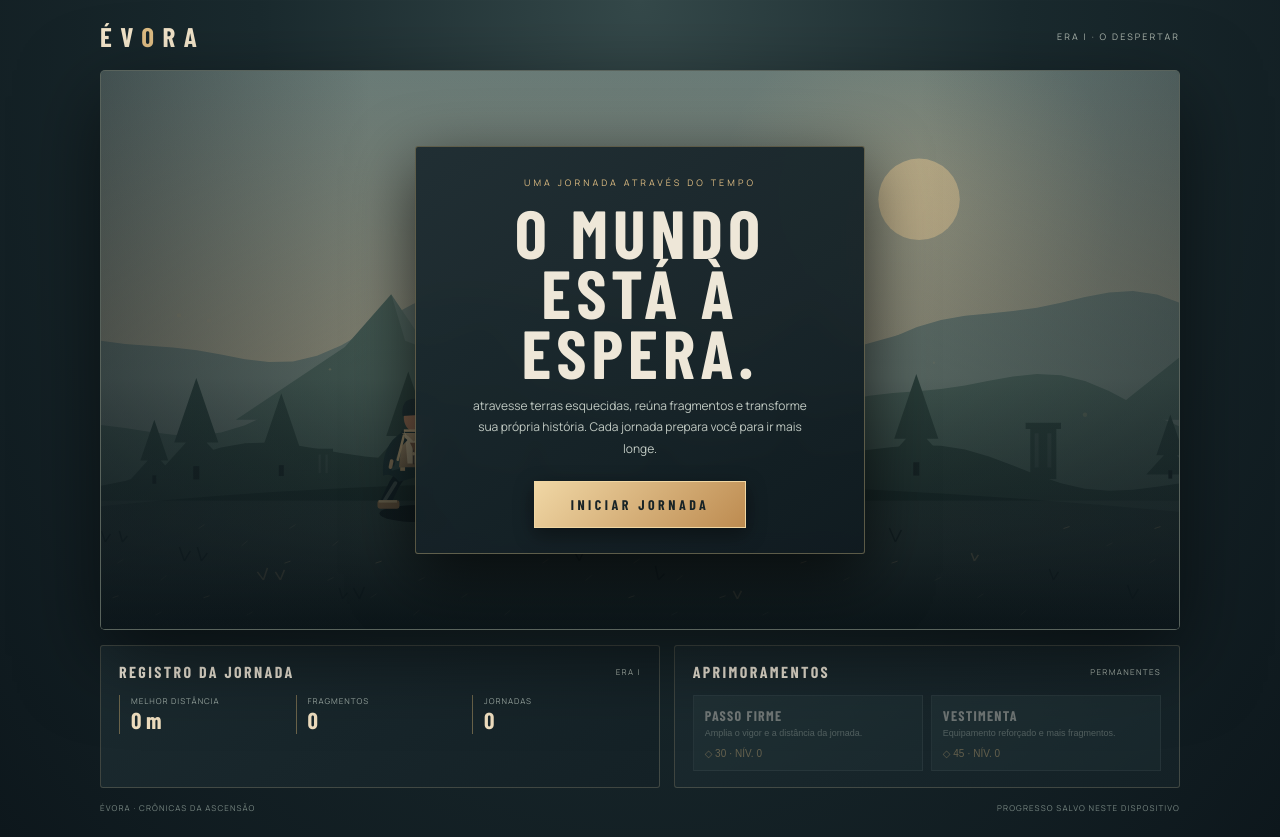
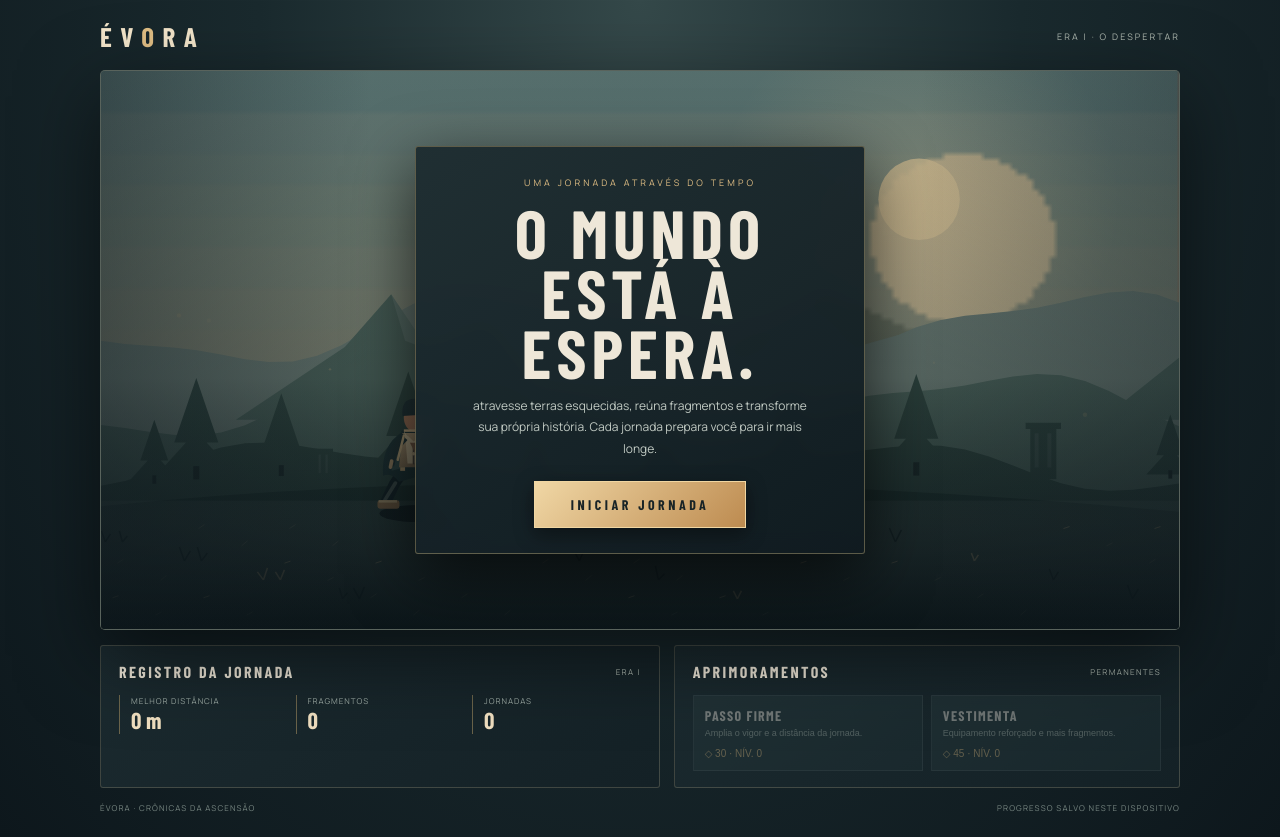
Before and after one commit to Guto157/evora-game, a plain HTML site: page index.html in a window 1280 px wide. Drawn offline with nearby package versions, Linux system fonts and the light colour scheme; a web font is replaced by a local one.

Commit message:
Add era artwork atlas and render it in gameplay

```diff
--- a/index.html
+++ b/index.html
@@ -38,6 +38,7 @@ const eras=[
 {name:'ERA DOS TITÃS',sky:['#483c42','#b97859'],far:'#76534b',mid:'#57413b',near:'#353a37',ground:'#202c2b',sun:'#f0a36f',accent:'#d18c64'},
 {name:'NOVO HORIZONTE',sky:['#334e59','#a4b9a2'],far:'#607d79',mid:'#416861',near:'#294b47',ground:'#1c3734',sun:'#ead7a0',accent:'#a9c9a7'}
 ];
+const eraArt=new Image();eraArt.src='assets/eras.png';
 let save={bank:0,best:0,runs:0,boot:0,gear:0,total:0};try{save={...save,...JSON.parse(localStorage.getItem('evora-save')||'{}')}}catch(e){}
 const persist=()=>localStorage.setItem('evora-save',JSON.stringify(save));
 const eraAt=n=>Math.min(4,Math.floor(n/1600));
@@ -89,7 +90,7 @@ if(save.gear>0){x.strokeStyle='#d9c28f';x.lineWidth=3;x.beginPath();x.moveTo(-11
 if(save.gear>2){x.strokeStyle='#e5d0a0';x.lineWidth=2;x.beginPath();x.arc(0,-46,19,-.9,.85);x.stroke()}
 x.restore();
 }
-function draw(t){if(!W||!H)return;let e=eras[eraAt(save.total+dist)],scroll=active?dist:ambient,g=x.createLinearGradient(0,0,0,H);g.addColorStop(0,e.sky[0]);g.addColorStop(1,e.sky[1]);x.fillStyle=g;x.fillRect(0,0,W,H);
+function draw(t){if(!W||!H)return;let ei=eraAt(save.total+dist),e=eras[ei],scroll=active?dist:ambient,g=x.createLinearGradient(0,0,0,H);if(eraArt.complete&&eraArt.naturalWidth){x.drawImage(eraArt,ei*192,0,192,108,0,0,W,H)}else{g.addColorStop(0,e.sky[0]);g.addColorStop(1,e.sky[1]);x.fillStyle=g;x.fillRect(0,0,W,H)}
 let sx=W*.76-(scroll*.022%(W*.3));x.globalAlpha=.82;x.fillStyle=e.sun;x.beginPath();x.arc(sx,H*.23,Math.min(W,H)*.073,0,Math.PI*2);x.fill();x.globalAlpha=1;
 let glow=x.createRadialGradient(sx,H*.23,4,sx,H*.23,H*.36);glow.addColorStop(0,e.sun+'44');glow.addColorStop(1,e.sun+'00');x.fillStyle=glow;x.fillRect(0,0,W,H);
 ridge(H*.46,34,10,e.far,scroll);
```
Also changed, not shown: assets/eras.png (added).
